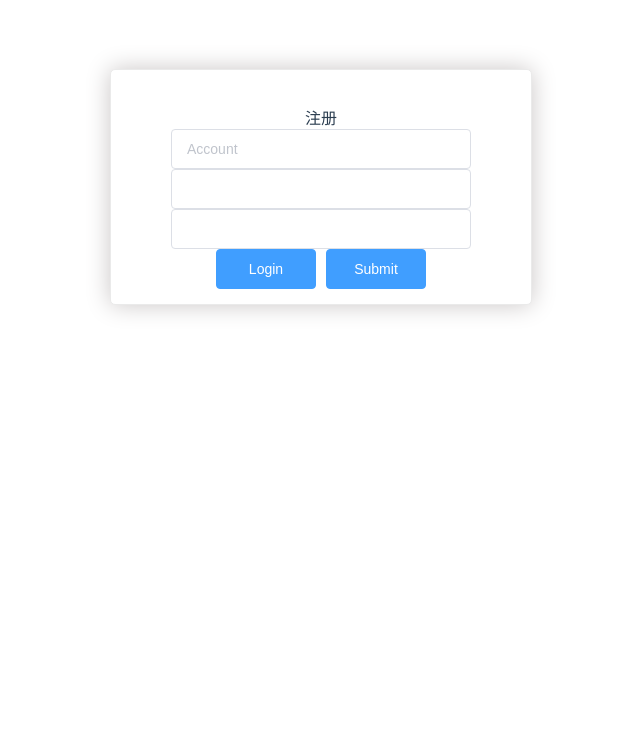
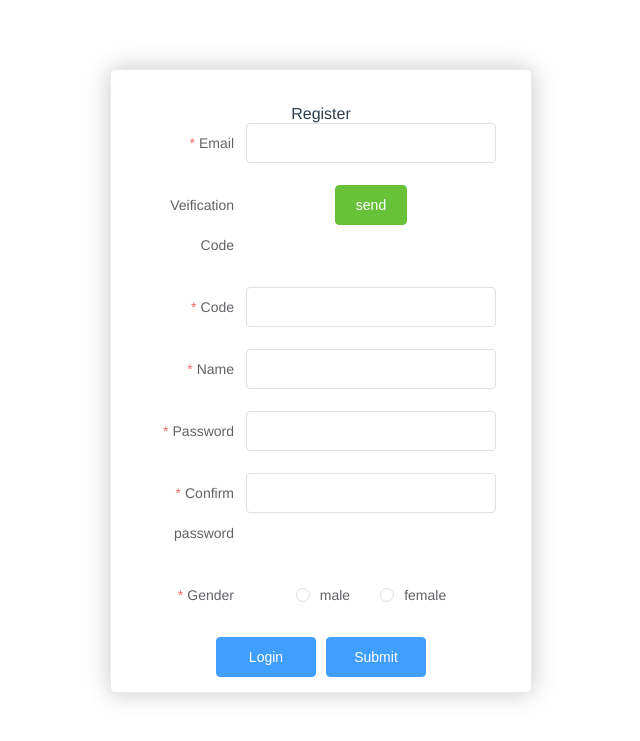
Before and after one commit to yuruojie777/DeepM, a Vue app in the folder elec5620/: page /#/register in a window 1280 px wide. Shown: the part 111-852 px from the top of the page, without its empty margins (319-959 px from the left). Before the commit the page ends 800 px from the top, so only its background shows below. Built offline with nearby package versions, Linux system fonts and the light colour scheme.

Commit message:
login,register and admin

```diff
--- a/elec5620/src/views/Admin.vue
+++ b/elec5620/src/views/Admin.vue
@@ -1,15 +1,95 @@
 <template>
-  <div>
-  这是管理员界面
-  </div>
+  <el-tabs v-model="activeName" @tab-click="handleClick">
+    <el-tab-pane label="1.Personal Information" name="first">个人信息
+      <div class="information">
+        <el-form :model="Form" class="demo-information">
+          <el-form-item>
+
+          </el-form-item>
+        </el-form>
+      </div>
+    </el-tab-pane>
+
+    <el-tab-pane label="2.Generate new teacher account" name="second">Register for a teacher
+      <div class="teacher">
+      <el-form :model="ruleForm" :rules="rules" ref="ruleForm" label-width="100px" class="demo-ruleForm">
+        <el-form-item label="Email" prop="email">
+          <el-input v-model="ruleForm.email"></el-input>
+        </el-form-item>
+        <el-form-item label="Name" prop="name">
+          <el-input v-model="ruleForm.name"></el-input>
+        </el-form-item>
+        <el-form-item label="Password" prop="password1">
+          <el-input v-model="ruleForm.password1"></el-input>
+        </el-form-item>
+        <el-form-item label="Gender" prop="gender">
+          <el-radio v-model="ruleForm.gender" label="male">male</el-radio>
+          <el-radio v-model="ruleForm.gender" label="female">female</el-radio>
+        </el-form-item>
+        <el-button style="width:100px"type="primary">Submit</el-button>
+      </el-form></div>
+    </el-tab-pane>
+
+    <el-tab-pane label="3.Manage Essays" name="third">搜索作文</el-tab-pane>
+
+    <el-tab-pane label="4.View Feedback" name="fourth">查看用户反馈</el-tab-pane>
+
+    <el-tab-pane label="5.Manage User account" name="fifth">查看用户信息</el-tab-pane>
+  </el-tabs>
 </template>
 
 <script>
 export default {
-  name: "Admin"
+  name: "Admin",
+  data() {
+    return {
+      activeName: 'first',
+      ruleForm: {
+        name: '',
+        code:'',
+        email:'',
+        gender:'',
+        password1:'',
+      },
+      rules: {
+        name: [
+          {required: true, message: 'Please input your name', trigger: 'blur'},
+          {min: 1, max: 10, message: 'Between 1 and 10 characters in length.', trigger: 'blur'}
+        ],
+        code:[
+          {required: true, message: 'Please input your name', trigger: 'blur'},
+          {min: 1, max: 10, message: 'Between 1 and 10 characters in length.', trigger: 'blur'}
+        ],
+        email: [
+          {required: true, message: 'please input your email', trigger: 'blur'}
+        ],
+        password1:[
+          {required: true, message: 'please input your email', trigger: 'blur'}
+        ],
+        gender:[
+          {required: true, message: 'please input your email', trigger: 'blur'}
+        ],
+
+      },
+    };
+  },
+  methods: {
+    handleClick(tab, event) {
+      console.log(tab, event);
+    }
+  }
 }
 </script>
 
 <style scoped>
-
+.teacher{
+  -webkit-border-radius: 5px;
+  border-radius: 5px;
+  margin: 180px auto;
+  width: 350px;
+  padding: 35px 35px 15px;
+  background: #fff;
+  border: 1px solid #eaeaea;
+  box-shadow: 0 0 25px #cac6c6;
+}
 </style>
--- a/elec5620/src/views/Login.vue
+++ b/elec5620/src/views/Login.vue
@@ -1,16 +1,23 @@
 <template>
   <div class="logincon">
-    登录
-    <div>
-      <el-input placeholder="Account" label="Account" style="width:300px"></el-input>
-    </div>
-    <div>
-      <el-input placeholder="Password" label="Password" style="width:300px"></el-input>
-    </div>
-    <div>
-          <el-button style="width:100px" @click="gologin" type="primary">Login</el-button>
-          <el-button type="primary" @click="goregister">Register</el-button>
-    </div>
+    Login
+    <el-form :model="ruleForm" :rules="rules" ref="ruleForm" label-width="100px" class="demo-ruleForm">
+      <el-form-item label="Email" prop="email">
+        <el-input v-model="ruleForm.email"></el-input>
+      </el-form-item>
+      <el-form-item label="Password" prop="password">
+        <el-input v-model="ruleForm.password"></el-input>
+      </el-form-item>
+      <el-form-item>
+        <el-button type="primary" @click="goregister">
+          Sign in
+        </el-button>
+        <el-button type="primary" @click="gologin">
+          Log in
+        </el-button>
+      </el-form-item>
+
+    </el-form>
   </div>
 </template>
 
@@ -24,17 +31,33 @@ export default {
       },
       gologin(){
       this.$alert('You have successfully logged in.', 'Welcome', {
-        confirmButtonText: 'Confirm',
+        confirmButtonText: 'Confirm', });
   // callback: action => {
   //        this.$message({
   //          type: 'info',
   //          message: `action: ${ action }`
   //        });
  //      }
-      });
+
         this.$router.push('/admin')
 
       }
+  },
+  data(){
+    return{
+      ruleForm: {
+        email: '',
+        password:'',
+      },
+      rules: {
+       email: [
+          {required: true, message: 'Please input your name', trigger: 'blur'}
+        ],
+        password:[
+          {required: true, message: 'Please input your name', trigger: 'blur'}
+        ],
+      }
+    }
   }
 
 }
--- a/elec5620/src/views/Register.vue
+++ b/elec5620/src/views/Register.vue
@@ -1,27 +1,81 @@
 <template>
   <div class="regis">
-    注册
-    <div>
-      <el-input placeholder="Account" label="Account" style="width:300px"></el-input>
-    </div>
-    <div>
-      <el-input  label="Password" style="width:300px"></el-input>
-    </div>
-    <div>
-      <el-input label="Password" style="width:300px"></el-input>
-    </div>
-    <div>
+   Register
+    <el-form :model="ruleForm" :rules="rules" ref="ruleForm" label-width="100px" class="demo-ruleForm">
+      <el-form-item label="Email" prop="email">
+        <el-input v-model="ruleForm.email"></el-input>
+      </el-form-item>
+      <el-form-item label="Veification Code">
+        <el-button type="success">send</el-button>
+      </el-form-item>
+      <el-form-item label="Code" prop="code">
+        <el-input v-model="ruleForm.code"></el-input>
+      </el-form-item>
+      <el-form-item label="Name" prop="name">
+        <el-input v-model="ruleForm.name"></el-input>
+      </el-form-item>
+      <el-form-item label="Password" prop="password1">
+        <el-input v-model="ruleForm.password1"></el-input>
+      </el-form-item>
+      <el-form-item label="Confirm password" prop="password2">
+        <el-input v-model="ruleForm.password2"></el-input>
+      </el-form-item>
+      <el-form-item label="Gender" prop="gender">
+        <el-radio v-model="ruleForm.gender" label="male">male</el-radio>
+        <el-radio v-model="ruleForm.gender" label="female">female</el-radio>
+      </el-form-item>
       <el-button style="width:100px" @click="gologin" type="primary">Login</el-button>
-      <el-button style="width:100px" type="primary" @click="goregister">Submit</el-button>
-    </div>
+      <el-button style="width:100px" @click="submit"  type="primary">Submit</el-button>
+    </el-form>
   </div>
 </template>
 
 <script>
 export default {
   name: "Register",
+  data() {
+    return {
+      ruleForm: {
+        name: '',
+        code:'',
+        email:'',
+        gender:'',
+        password1:'',
+        password2:'',
+      },
+      rules: {
+        name: [
+          {required: true, message: 'Please input your name', trigger: 'blur'},
+          {min: 1, max: 10, message: 'Between 1 and 10 characters in length.', trigger: 'blur'}
+        ],
+        code:[
+          {required: true, message: 'Please input your name', trigger: 'blur'},
+          {min: 1, max: 10, message: 'Between 1 and 10 characters in length.', trigger: 'blur'}
+        ],
+        email: [
+          {required: true, message: 'please input your email', trigger: 'blur'}
+        ],
+        password1:[
+          {required: true, message: 'please input your email', trigger: 'blur'}
+        ],
+        password2:[
+          {required: true, message: 'please input your email', trigger: 'blur'}
+        ],
+        gender:[
+          {required: true, message: 'please input your email', trigger: 'blur'}
+        ],
+
+      }
+    }
+  },
+
   methods:{
     gologin(){
+      this.$router.push('/login')
+    },
+    submit(){
+      this.$alert('You have successfully  registered.', 'Welcome', {
+        confirmButtonText: 'Confirm',});
       this.$router.push('/login')
     },
   }
```
